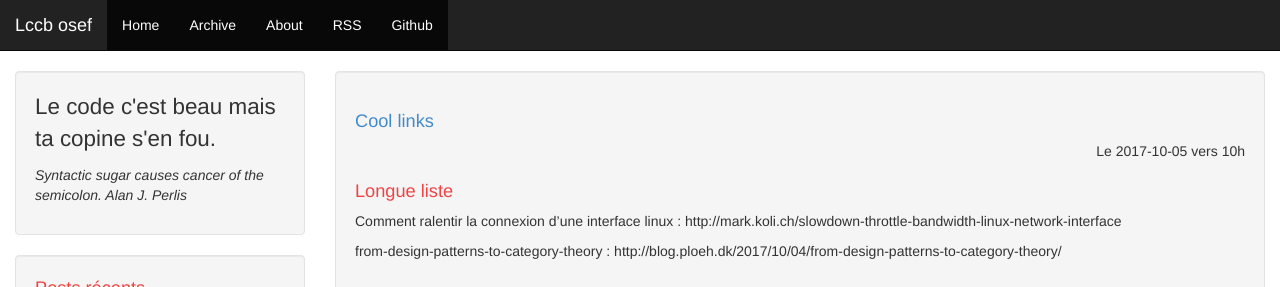
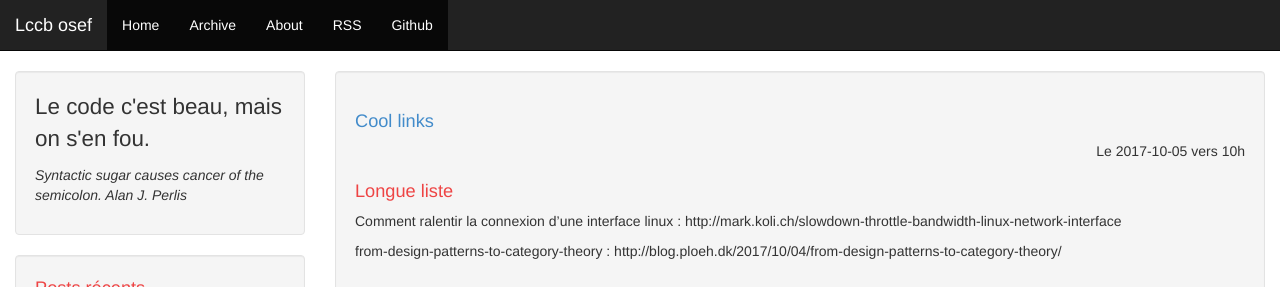
Before and after one commit to Hettomei/Hettomei.github.io, a Jekyll site: the page built from index.html, in a window 1280 px wide and 900 px high. Shown: the top 287 px of the window. Built offline with Jekyll 4.4.1, drawn with Linux system fonts in a browser that asks for light colours; the list of posts is cut into pages by our own code; comment, search, counter and statistics services are not loaded.

Commit message:
Remove "copine" from desc. Not the philosophy of this blog

```diff
--- a/_config.yml
+++ b/_config.yml
@@ -1,7 +1,7 @@
 # Jekyll configuration
 
 name: "Lccb osef"
-description: "Le code c'est beau mais ta copine s'en fou."
+description: "Le code c'est beau, mais on s'en fou."
 
 # url is currently only used only for the RSS feed in feed.xml
 url: https://hettomei.github.io
```
